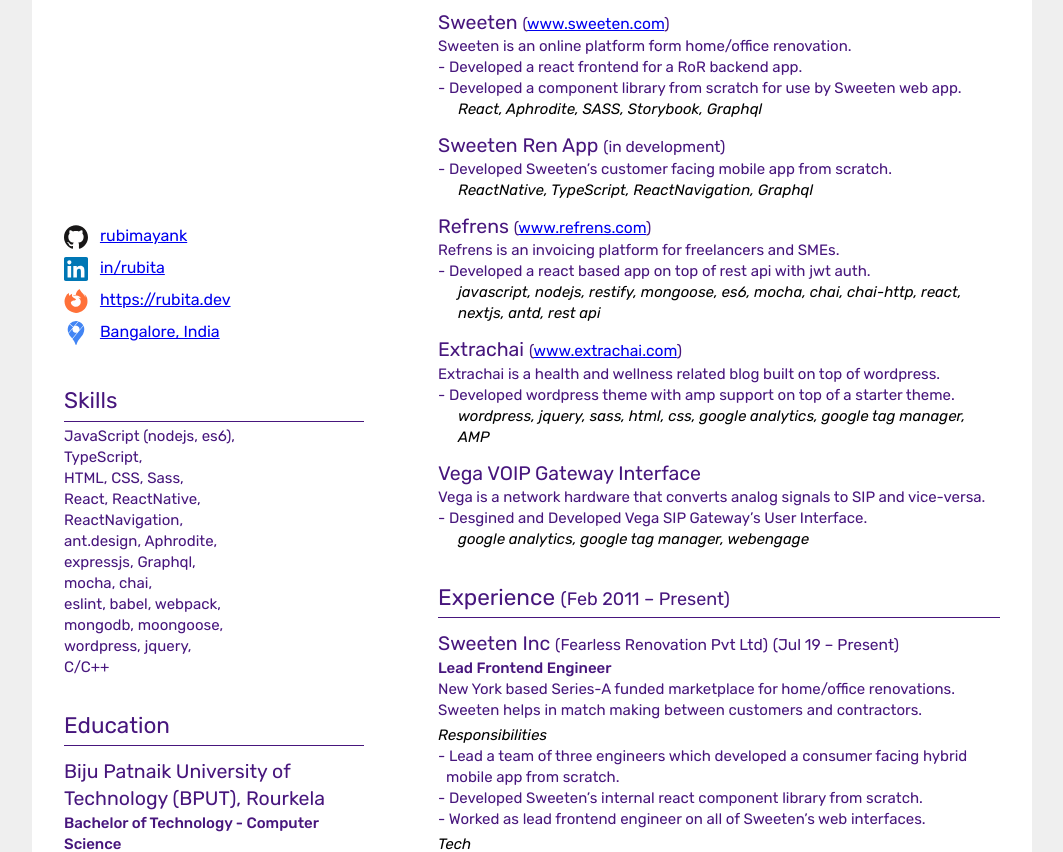
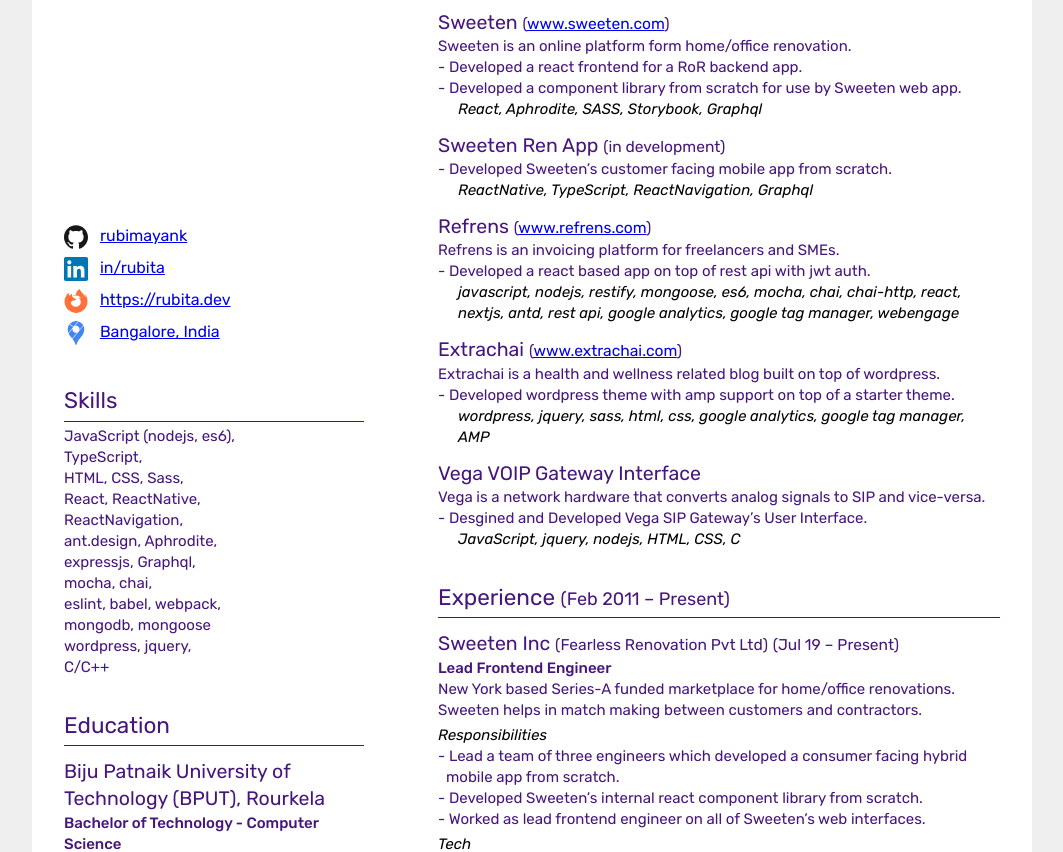
Before and after one commit to rubimayank/rubimayank.github.io, a website: page index.html in a window 1280 px wide. Shown: the part 236-1088 px from the top of the page, without its empty margins (108-1171 px from the left). Drawn offline with Linux system fonts and the light colour scheme.

Commit message:
minor update

```diff
--- a/index.html
+++ b/index.html
@@ -75,7 +75,7 @@
             <span>expressjs, Graphql,</span>
             <span>mocha, chai,</span>
             <span>eslint, babel, webpack,</span>
-            <span>mongodb, moongoose,</span>
+            <span>mongodb, mongoose</span>
             <span>wordpress, jquery,</span>
             <span>C/C++</span>
           </p>
@@ -106,7 +106,7 @@
           <p>Refrens is an invoicing platform for freelancers and SMEs.</p>
           <ul>
             <li class='dashed'>Developed a react based app on top of rest api with jwt auth.</li>
-            <li class='tabbed'><i>javascript, nodejs, restify, mongoose, es6, mocha, chai, chai-http, react, nextjs, antd, rest api</i></li>
+            <li class='tabbed'><i>javascript, nodejs, restify, mongoose, es6, mocha, chai, chai-http, react, nextjs, antd, rest api, google analytics, google tag manager, webengage</i></li>
           </ul>
           <h3>Extrachai <small>(<a href='https://www.extrachai.com' target='_blank'>www.extrachai.com</a>)</small></h3>
           <p>Extrachai is a health and wellness related blog built on top of wordpress.</p>
@@ -125,7 +125,7 @@
           <p>Vega is a network hardware that converts analog signals to SIP and vice-versa.</p>
           <ul>
             <li class='dashed'>Desgined and Developed Vega SIP Gateway’s User Interface.</li>
-            <li class='tabbed'><i>google analytics, google tag manager, webengage</i></li>
+            <li class='tabbed'><i>JavaScript, jquery, nodejs, HTML, CSS, C</i></li>
           </ul>
         </section>
         <section class='experience'>
```
